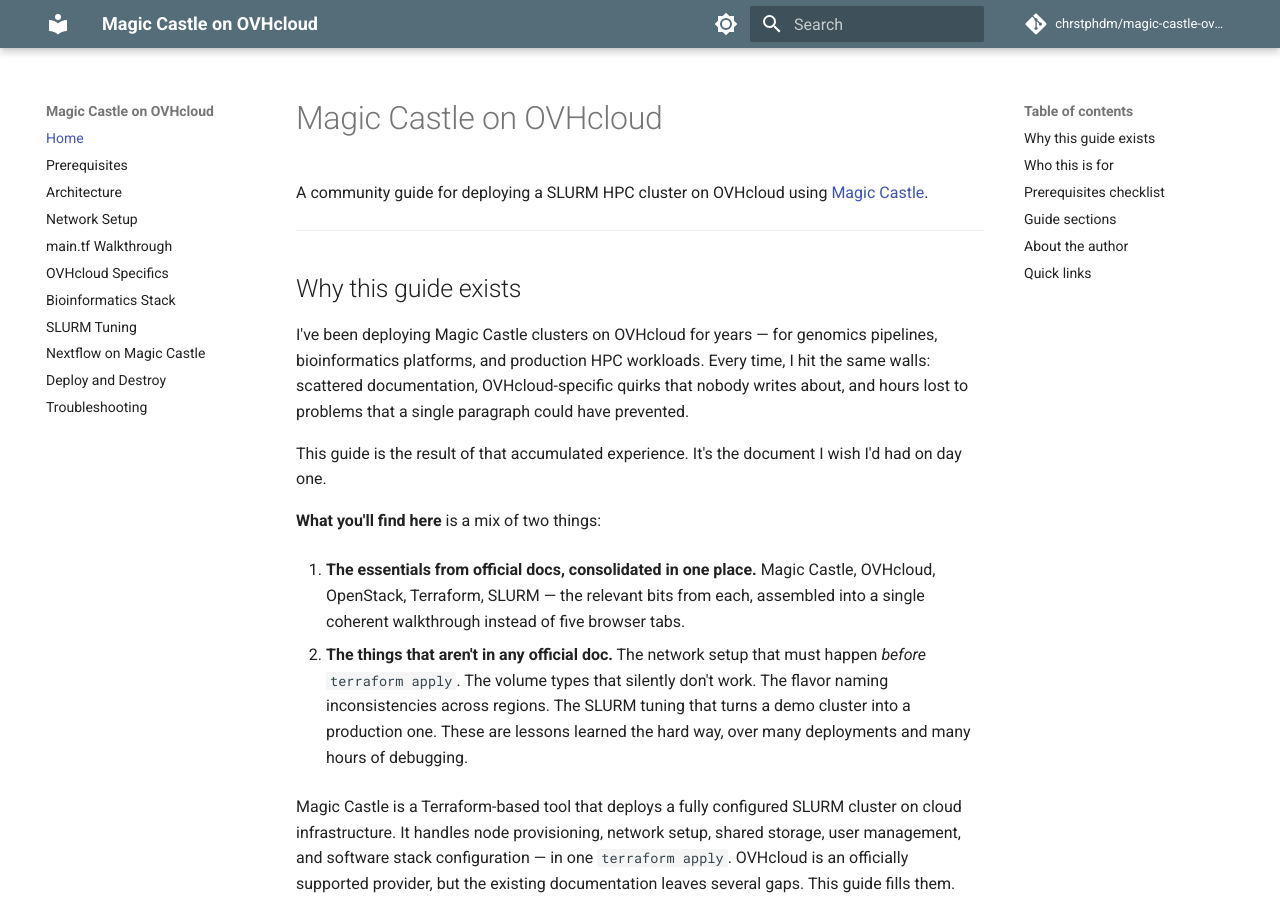
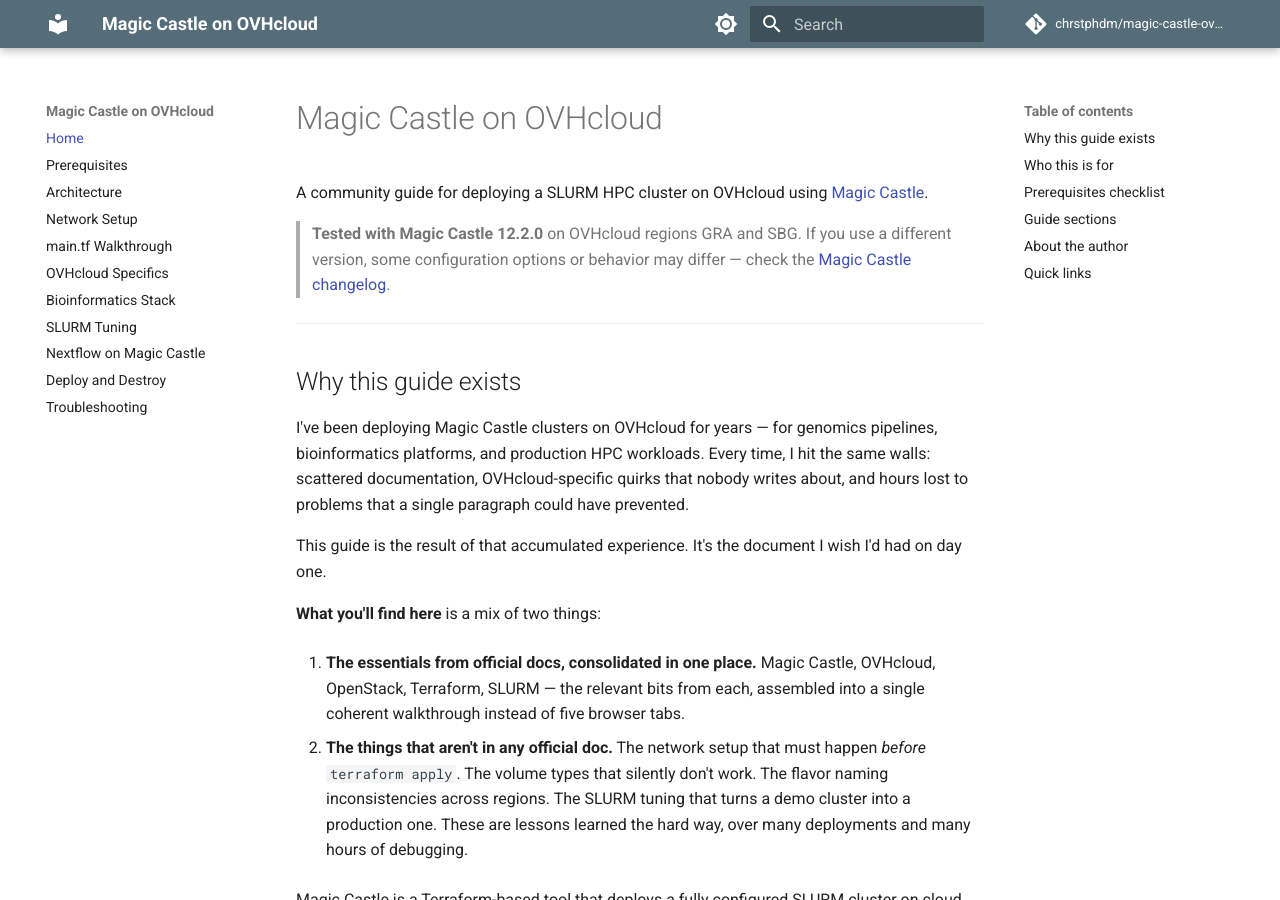
Before and after one commit to chrstphdm/magic-castle-ovhcloud, an MkDocs documentation site: the page built from docs/index.md, in a window 1280 px wide and 900 px high. Built offline with MkDocs 1.6.1 and Material for MkDocs 9.7.7, drawn with Linux system fonts in a browser that asks for light colours; comment, search, counter and statistics services are not loaded.

Commit message:
docs: declare target Magic Castle version (12.2.0) on index page

```diff
--- a/docs/index.md
+++ b/docs/index.md
@@ -2,6 +2,10 @@
 
 A community guide for deploying a SLURM HPC cluster on OVHcloud using
 [Magic Castle](https://github.com/ComputeCanada/magic_castle).
+
+> **Tested with Magic Castle 12.2.0** on OVHcloud regions GRA and SBG.
+> If you use a different version, some configuration options or behavior may differ —
+> check the [Magic Castle changelog](https://github.com/ComputeCanada/magic_castle/releases).
 
 ---
 
```
